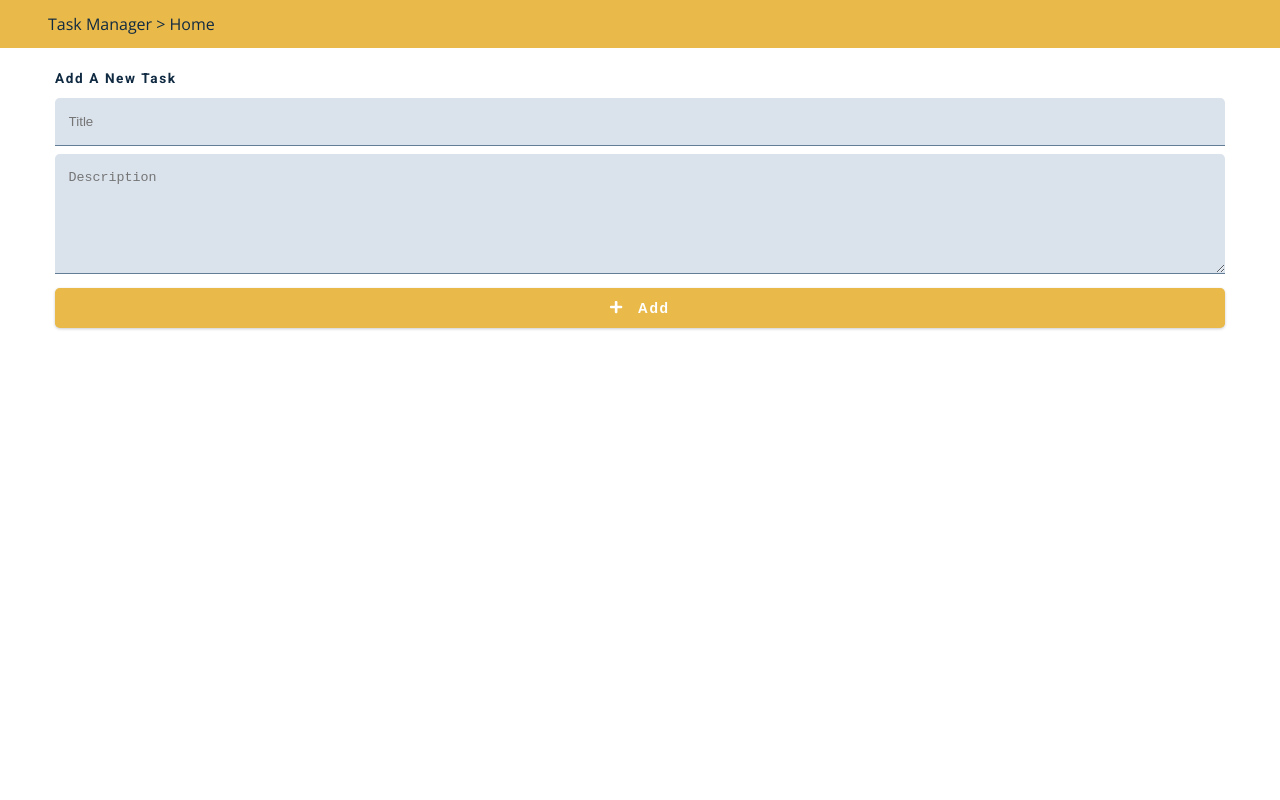
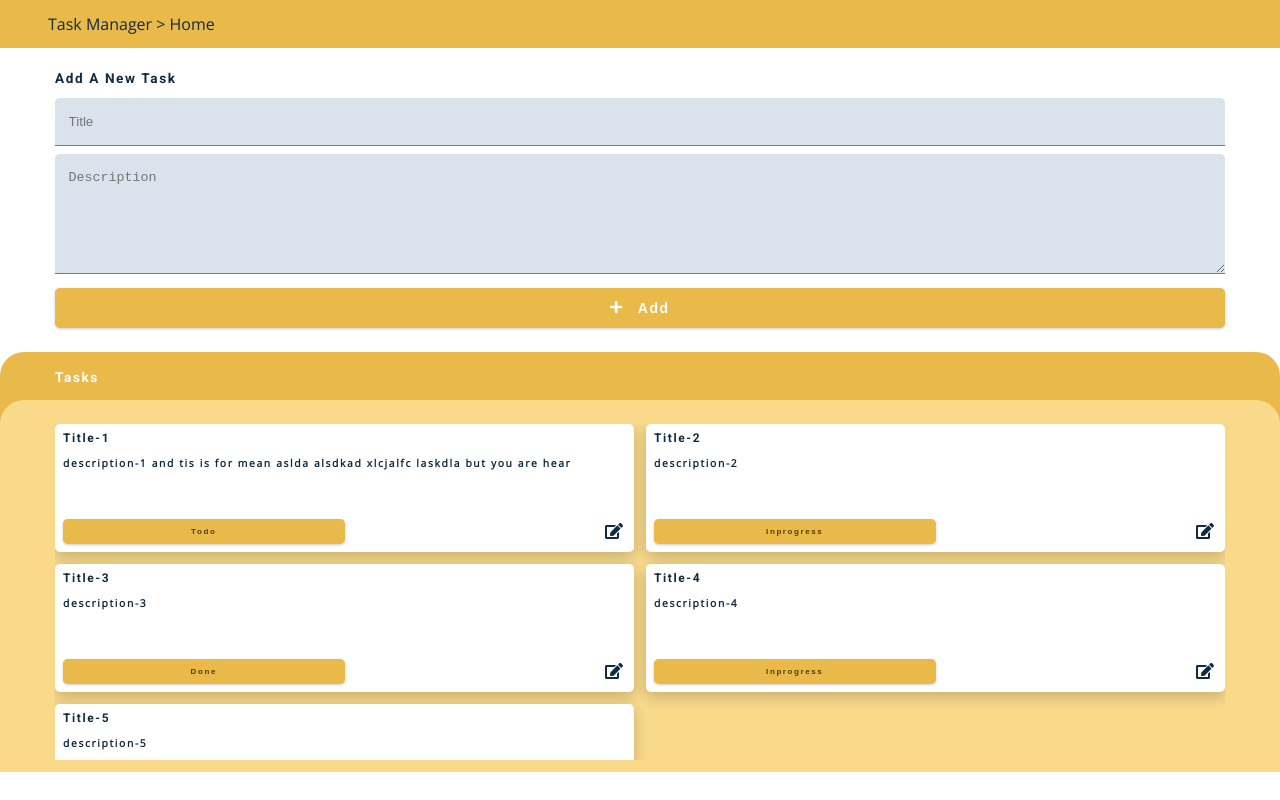
Before and after one commit to vnaeimabadi/manage-working-tasks, a React (Create React App) app: page / in a window 1280 px wide. Built offline with nearby package versions, Linux system fonts and the light colour scheme; a web font is replaced by a local one.

Commit message:
modified task list and single task

```diff
--- a/src/App.js
+++ b/src/App.js
@@ -1,12 +1,14 @@
 import React from "react";
 import Header from "./components/Header";
 import NewTask from "./components/NewTask";
+import TaskList from "./components/tasks/TaskList";
 
 const App = () => {
   return (
     <div>
       <Header>Home</Header>
-      <NewTask />
+      <NewTask style={{ marginBottom: "1.5rem" }} />
+      <TaskList />
     </div>
   );
 };
--- a/src/components/NewTask.js
+++ b/src/components/NewTask.js
@@ -2,9 +2,9 @@ import React from "react";
 import { FontAwesomeIcon } from "@fortawesome/react-fontawesome";
 import { faPlus } from "@fortawesome/free-solid-svg-icons";
 
-const NewTask = () => {
+const NewTask = ({ style }) => {
   return (
-    <div className="section-center">
+    <div className="section-center" style={style}>
       <div className="new-task">
         <h1>Add a new Task</h1>
         <input placeholder="Title" className="new-task-title" />
--- /dev/null
+++ b/src/components/tasks/SingleTask.js
@@ -0,0 +1,24 @@
+import React from "react";
+import { FontAwesomeIcon } from "@fortawesome/react-fontawesome";
+import { faEdit } from "@fortawesome/free-solid-svg-icons";
+
+const SingleTask = ({ data }) => {
+  return (
+    <div className="single-task-item">
+      <section className="single-task-item-title">
+        <h1>{data.title}</h1>
+      </section>
+      <section className="single-task-item-description">
+        <p>{data.description}</p>
+      </section>
+      <section className="single-task-item-footer">
+        <button className="btn btn-single-task-item">{data.status}</button>
+        <span>
+          <FontAwesomeIcon icon={faEdit} />
+        </span>
+      </section>
+    </div>
+  );
+};
+
+export default SingleTask;
--- /dev/null
+++ b/src/components/tasks/TaskList.js
@@ -0,0 +1,47 @@
+import React, { Fragment } from "react";
+import SingleTask from "./SingleTask";
+let tempData = [
+  {
+    id: "1",
+    title: "title-1",
+    description:
+      "description-1 and tis is for mean aslda alsdkad xlcjalfc laskdla but you are hear",
+    status: "todo",
+  },
+  {
+    id: "2",
+    title: "title-2",
+    description: "description-2",
+    status: "inprogress",
+  },
+  { id: "3", title: "title-3", description: "description-3", status: "done" },
+  {
+    id: "4",
+    title: "title-4",
+    description: "description-4",
+    status: "inprogress",
+  },
+  { id: "5", title: "title-5", description: "description-5", status: "todo" },
+];
+const TaskList = () => {
+  return (
+    <div className="task-list">
+      <section className="section-center task-list-title ">
+        <h1>Tasks</h1>
+      </section>
+      <section className="tasks">
+        {tempData && (
+          <div className="section-center single-task">
+            {tempData.map((data, index) => (
+              <Fragment key={data.id}>
+                <SingleTask data={data} />
+              </Fragment>
+            ))}
+          </div>
+        )}
+      </section>
+    </div>
+  );
+};
+
+export default TaskList;
--- a/src/css/style.css
+++ b/src/css/style.css
@@ -43,6 +43,7 @@ Variables
     --transition: all 0.3s linear;
     --spacing: 0.25rem;
     --radius: 0.3rem;
+    --radius-bigger: 1.5rem;
     --light-shadow: 0 5px 15px rgba(0, 0, 0, 0.1);
     --dark-shadow: 0 5px 15px rgba(0, 0, 0, 0.2);
     --max-width: 1170px;
@@ -251,3 +252,114 @@ New Task
 .btn-new-task span {
     margin-right: 0.95rem;
 }
+
+
+
+/*
+===============
+Task List
+===============
+*/
+
+.task-list {
+    background: var(--clr-primary-5);
+    min-height: 15rem;
+    border-top-left-radius: var(--radius-bigger);
+    border-top-right-radius: var(--radius-bigger);
+}
+
+.task-list-title {
+    height: 3rem;
+    padding-top: 1.2rem;
+    color: var(--clr-white);
+}
+
+.task-list-title h1 {
+    font-size: .85rem;
+    letter-spacing: 0.1rem;
+}
+
+/*
+===============
+Tasks
+===============
+*/
+
+.tasks {
+    background: var(--clr-primary-7);
+    border-top-right-radius: var(--radius-bigger);
+    border-top-left-radius: var(--radius-bigger);
+    height: 100%;
+    padding-bottom: .75rem;
+    padding-top: 1.5rem;
+
+}
+
+.single-task {
+    display: grid;
+    max-height: 42vh;
+    overflow-y: scroll;
+    grid-template-columns: 1fr 1fr;
+    gap: .75rem 0.75rem;
+}
+
+/*
+===============
+Single Task Item
+===============
+*/
+.single-task-item {
+    background: var(--clr-white);
+    border-radius: var(--radius);
+    box-shadow: var(--dark-shadow);
+    min-height: 8rem;
+    display: grid;
+    grid-template-columns: 1fr;
+    grid-template-rows: auto 1fr auto;
+    padding: 0.5rem 0.5rem;
+}
+
+.btn-single-task-item {
+    font-size: 0.5rem;
+    min-width: 5.3rem;
+    letter-spacing: 0.1rem;
+    text-transform: capitalize;
+}
+
+.single-task-item-title h1 {
+    font-size: .75rem;
+    letter-spacing: 0.1rem;
+}
+
+.single-task-item-description p {
+    font-size: .65rem;
+    letter-spacing: 0.1rem;
+    font-weight: bold;
+    color: var(--clr-grey-1);
+}
+
+.single-task-item-footer {
+    display: grid;
+    grid-template-columns: 1fr 1fr;
+    align-items: center;
+
+}
+
+.single-task-item-footer span {
+    justify-self: end;
+    margin-right: 0.2rem;
+}
+
+.single-task-item-footer span {
+    transition: var(--transition);
+}
+
+.single-task-item-footer span:hover {
+    opacity: 0.7;
+    cursor: pointer;
+}
+
+.btn-single-task-item:hover {
+    background: var(--clr-primary-5);
+    cursor: default;
+}
```
